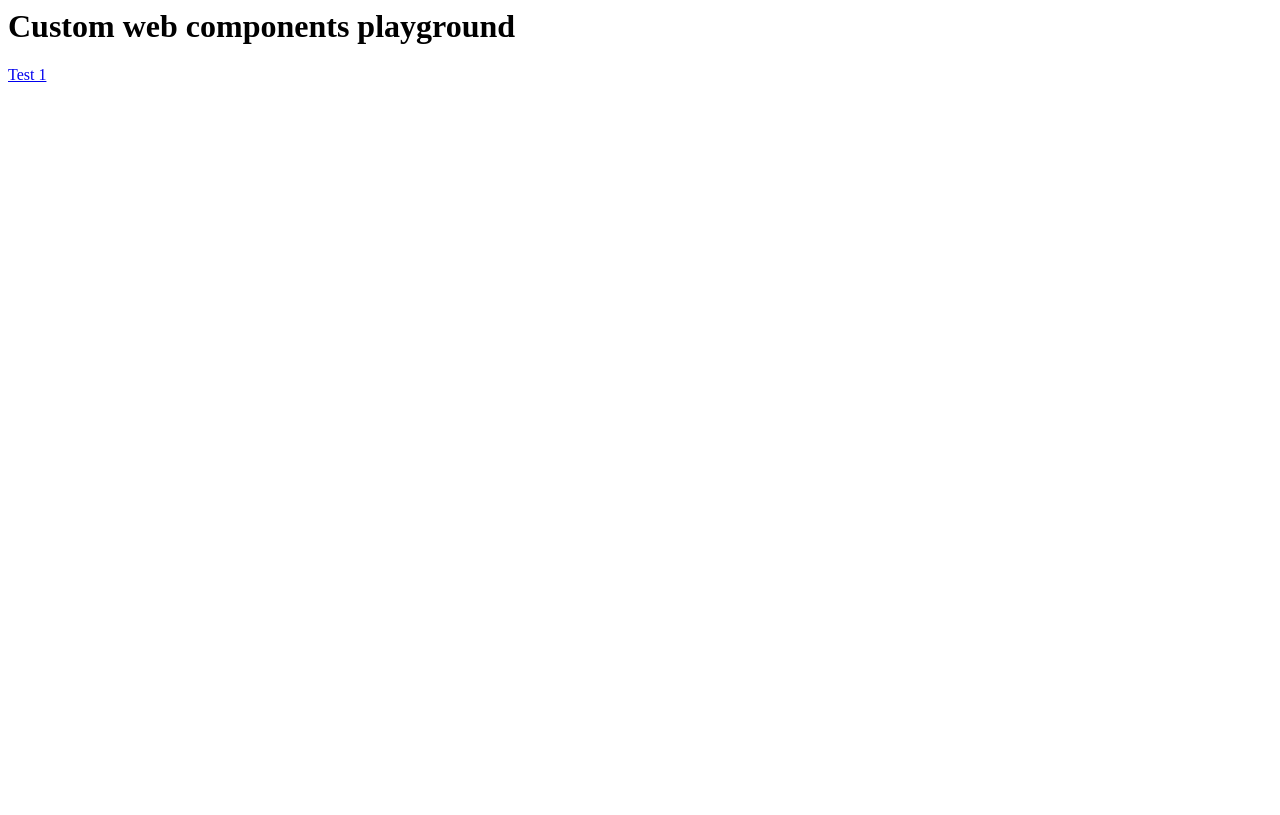
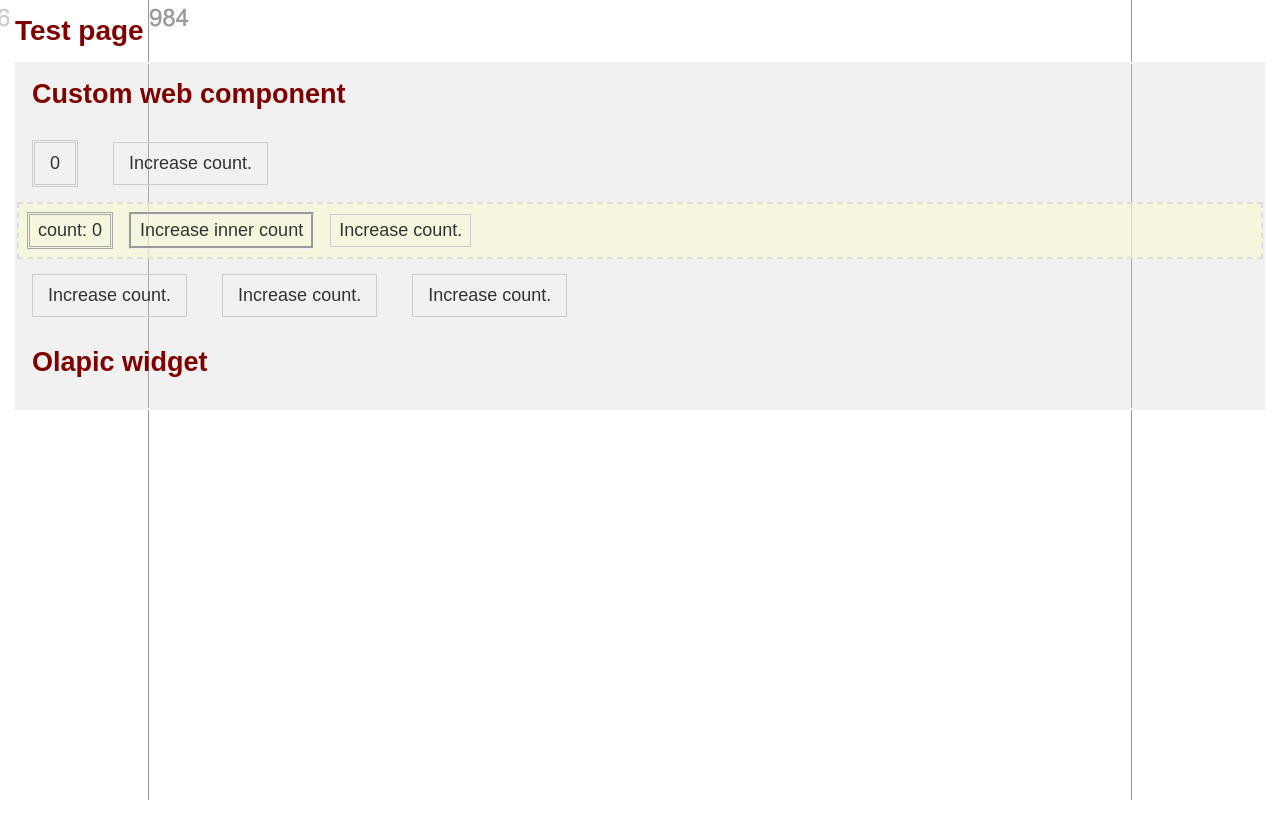
Before and after one commit to fajw55/cwc, a plain HTML site: page index.html in a window 1280 px wide. Drawn offline with Linux system fonts and the light colour scheme; no server answers.

Commit message:
Set content of index page and adjust styles.

```diff
--- a/index.html
+++ b/index.html
@@ -1,4 +1,30 @@
-<h1>Custom web components playground</h1>
-<p>
-    <a href="/test1.html">Test 1</a>
-</p>
+<!DOCTYPE html>
+<html lang="en">
+
+<head>
+    <meta charset="UTF-8">
+    <meta name="viewport" content="width=device-width, initial-scale=1.0">
+    <title>Document</title>
+    <link rel="stylesheet" href="test1.css" type="text/css" media="all">
+</head>
+
+<body>
+    <h1>Test page</h1>
+    <div class="wrapper">
+        <h2>Custom web component</h2>
+        <div class="aaa" id="cart" data-value=0>0</div>
+        <div class="bbb" id="outher-1">Increase count.</div>
+        <first-cwc count=0></first-cwc>
+        <div class="bbb" id="outher-2">Increase count.</div>
+        <div class="bbb" id="outher-3">Increase count.</div>
+        <div class="bbb" id="outher-4">Increase count.</div>
+
+        <h2>Olapic widget</h2>
+        <div id="ori-olapic-widget-root" data-config='{"apiKey": "0a40a13fd9d531110b4d6515ef0d6c529acdb59e81194132356a1b8903790c18"}'></div>
+    </div>
+
+    <script src="test1.js"></script>
+    <script src="olapic.js"></script>
+</body>
+
+</html>
--- a/test1.css
+++ b/test1.css
@@ -381,8 +381,17 @@ button.round-decrease {
 	box-sizing: border-box;
 }
 
+
+
+
+h1, h2 {
+	margin: 15px;
+	color: maroon;
+}
+
 .wrapper {
-    margin: 50px;
+	margin: 15px;
+	padding-bottom: 15px;
     border: 2px dotted #eee;
     background: rgba(210, 210, 210, .3);
     font-size: 18px;
@@ -394,15 +403,14 @@ first-cwc {
     background: rgba(250, 250, 210, .6);
 }
 
-olapic-widget {
-    display: block;
-	border: 2px dashed #ddd;
-	background: #fff;
+.aaa, .bbb {
+    display: inline-block;
+    margin: 15px;
+    padding: 10px 15px;
+	border: double #ccc;
 }
 
-.aaa, .bbb {
-    display: inline-block;
-    margin: 30px;
-    padding: 20px 30px;
-    border: 1px solid #ccc;
+.bbb {
+	cursor: pointer;
+	border: 1px solid #ccc;
 }
--- a/test1.js
+++ b/test1.js
@@ -19,8 +19,22 @@ class FirstCwc extends HTMLElement {
         const secondButton = document.createElement("div");
 		secondButton.setAttribute("class", "bbb");
 		secondButton.setAttribute("id", "inner-button");
-		secondButton.textContent = `Increase all counts`;
+		secondButton.textContent = `Increase count.`;
 
+		const style = document.createElement("style");
+		style.textContent = `
+			.aaa, .bbb, .ccc {
+				display: inline-block;
+				margin: 8px;
+				padding: 5px 8px;
+				border: double #aaa;
+			}
+			.aaa {}
+			.bbb { cursor: pointer; border: 1px solid #ccc }
+			.ccc { cursor: pointer; border: groove #eee }
+		`;
+
+		shadow.appendChild(style);
 		shadow.appendChild(counter);
         shadow.appendChild(button);
         shadow.appendChild(secondButton);
```
